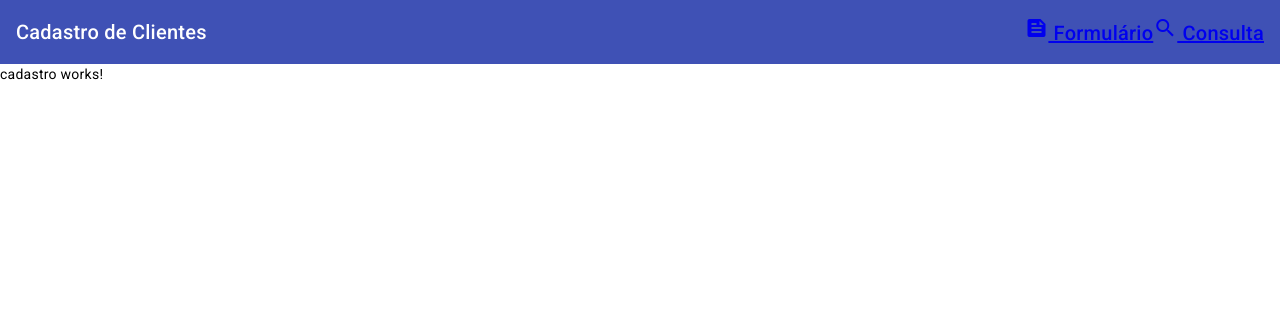
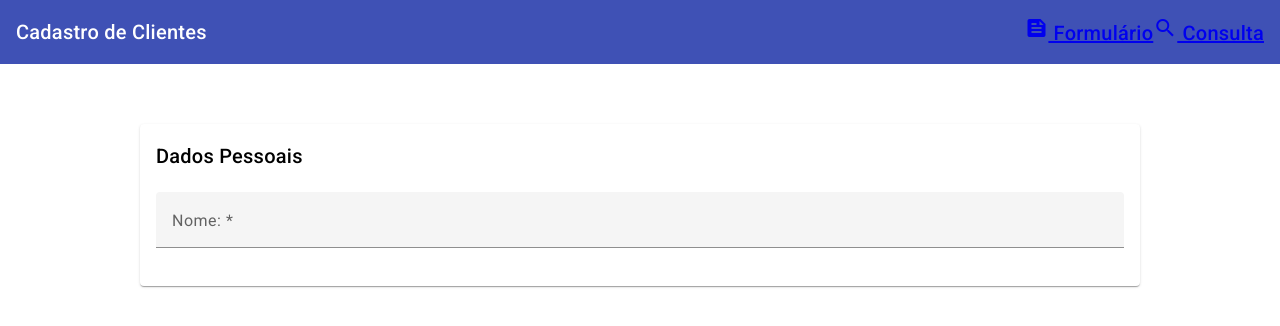
Before and after one commit to JacksonLuiz99/cliente-facil, an Angular app in the folder cliente-facil/: page /cadastro in a window 1280 px wide. Shown: the top 326 px of the page. Built offline with nearby package versions, Linux system fonts and the light colour scheme.

Commit message:
feat: inicializando formulário de clientes

```diff
--- a/cliente-facil/package.json
+++ b/cliente-facil/package.json
@@ -15,6 +15,7 @@
     "@angular/common": "^19.0.0",
     "@angular/compiler": "^19.0.0",
     "@angular/core": "^19.0.0",
+    "@angular/flex-layout": "^15.0.0-beta.42",
     "@angular/forms": "^19.0.0",
     "@angular/material": "^19.0.4",
     "@angular/platform-browser": "^19.0.0",
--- a/cliente-facil/src/app/cadastro/cadastro.component.html
+++ b/cliente-facil/src/app/cadastro/cadastro.component.html
@@ -1 +1,22 @@
-<p>cadastro works!</p>
+<div fxLayout="row" fxLayoutAlign="center">
+    <div fxLayout="column" fxFlex="1000px">
+        <form class="mt-60" #clientesFrm="ngForm"></form>
+        <mat-card>
+            <mat-card-header>
+                <mat-card-title>Dados Pessoais</mat-card-title>
+            </mat-card-header>
+            <mat-card-content class="mt-20">
+                <div fxLayout="row" fxLayoutAlign="start" fxLayoutGap="16px">
+                    <mat-form-field class="full-width">
+                        <mat-label>Nome: *</mat-label>
+                        <input type="text" placeholder="Nome" matInput/>
+                    </mat-form-field>
+
+                </div>
+
+            </mat-card-content>
+
+        </mat-card>
+    </div>
+
+</div>
--- a/cliente-facil/src/app/cadastro/cadastro.component.scss
+++ b/cliente-facil/src/app/cadastro/cadastro.component.scss
@@ -0,0 +1,12 @@
+.container {
+  display: flex;
+  flex-direction: row;
+  justify-content: center;
+}
+
+.content {
+  display: flex;
+  flex-direction: column;
+  flex: 0 0 1000px;
+  max-width: 1000px;
+}
--- a/cliente-facil/src/index.html
+++ b/cliente-facil/src/index.html
@@ -1,8 +1,8 @@
 <!doctype html>
-<html lang="en">
+<html lang="pt-br">
 <head>
   <meta charset="utf-8">
-  <title>ClienteFacil</title>
+  <title>Cliente Facil</title>
   <base href="/">
   <meta name="viewport" content="width=device-width, initial-scale=1">
   <link rel="icon" type="image/x-icon" href="favicon.ico">
--- a/cliente-facil/src/styles.scss
+++ b/cliente-facil/src/styles.scss
@@ -1,4 +1,29 @@
 /* You can add global styles to this file, and also import other style files */
 
-html, body { height: 100%; }
-body { margin: 0; font-family: Roboto, "Helvetica Neue", sans-serif; }
+html,
+body {
+  height: 100%;
+}
+body {
+  margin: 0;
+  font-family: Roboto, "Helvetica Neue", sans-serif;
+}
+
+.ml-5 {
+  margin-left: 5px;
+}
+.mt-20 {
+  margin-top: 20px;
+}
+.mt-40 {
+  margin-top: 40px;
+}
+.mt-50 {
+  margin-top: 50px;
+}
+.mt-60 {
+  margin-top: 60px;
+}
+.full-width {
+  width: 100%;
+}
```
Also changed, not shown: cliente-facil/src/app/cadastro/cadastro.component.ts (+14 -5 lines), 1 other file (tests, documents, lock files or other folders).
